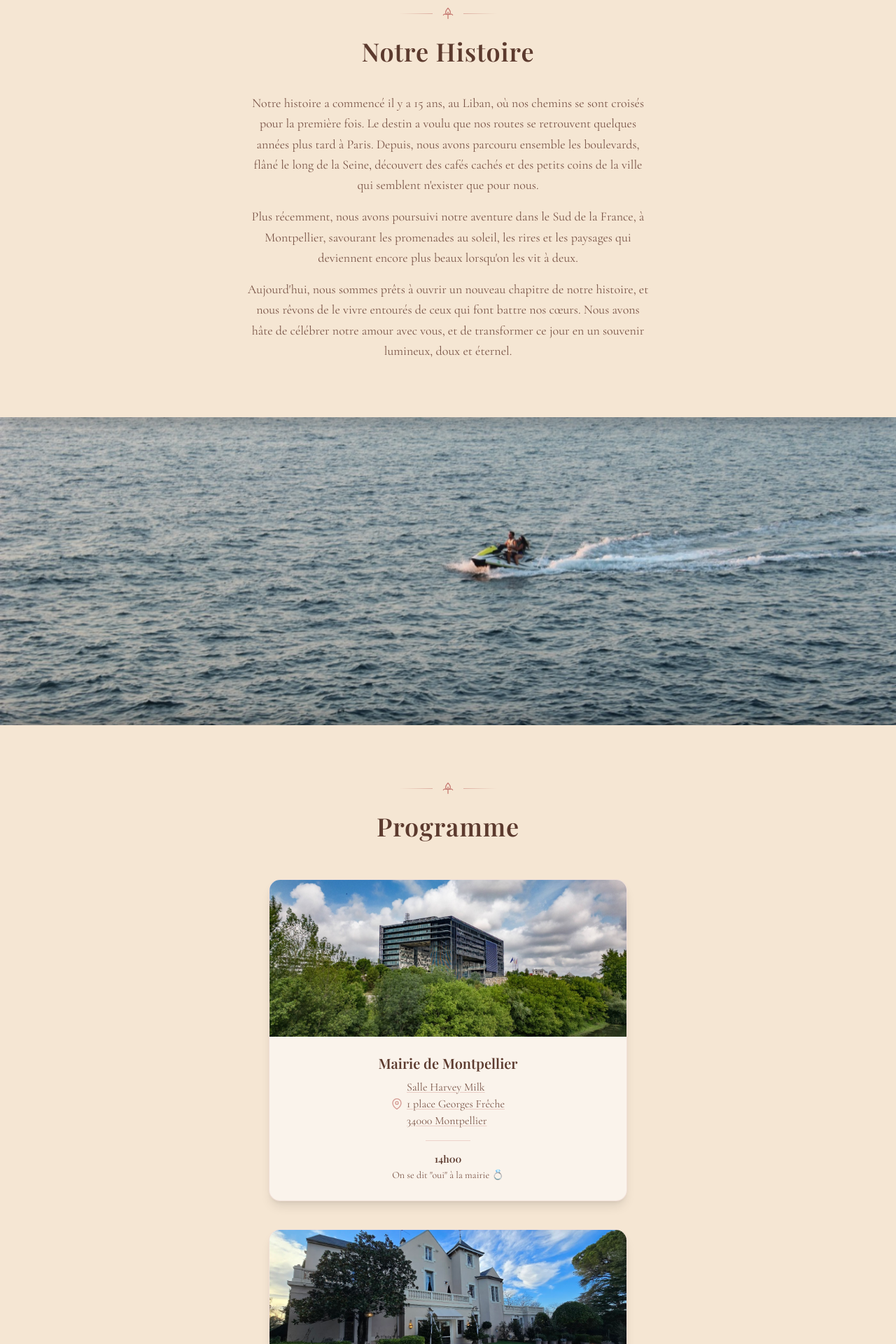
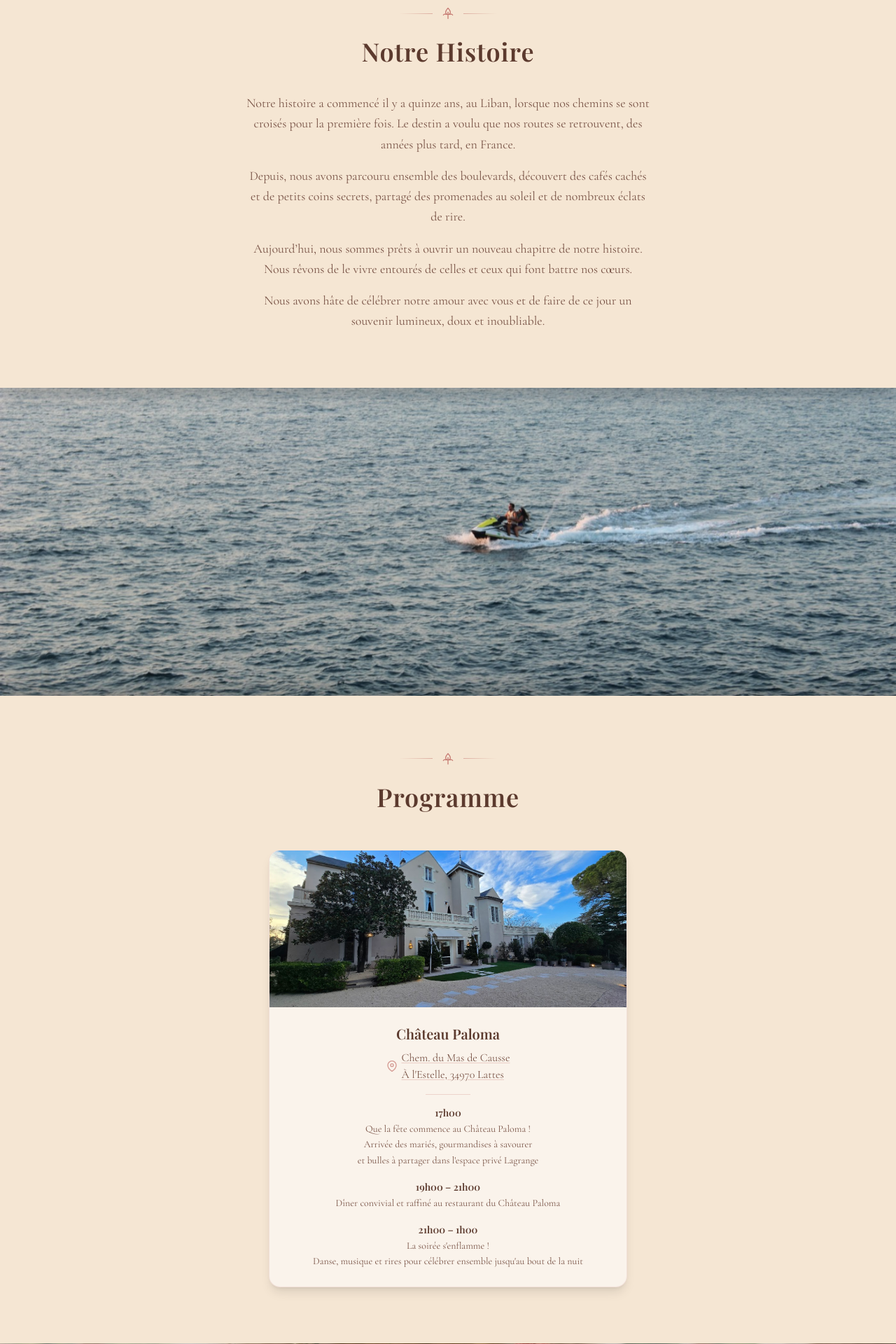
Before and after one commit to rm-wed/rm-wed.github.io, a React (Vite) app: page / in a window 1280 px wide. Shown: the part 1880-3800 px from the top of the page at 70% size. Built offline with nearby package versions, Linux system fonts and the light colour scheme; a web font is replaced by a local one.

Commit message:
remarques

```diff
--- a/src/App.tsx
+++ b/src/App.tsx
@@ -1,3 +1,4 @@
+import { useMemo } from "react";
 import { Hero } from "./components/Hero";
 import { WeddingInfo } from "./components/WeddingInfo";
 import { LoveStory } from "./components/LoveStory";
@@ -7,13 +8,21 @@ import { Contact } from "./components/Contact";
 import { PhotoDivider } from "./components/PhotoDivider";
 
 export default function App() {
+  const { plusOneAllowed, mairieInvited } = useMemo(() => {
+    const hash = window.location.hash;
+    return {
+      plusOneAllowed: hash.includes("i"),
+      mairieInvited: hash.includes("j"),
+    };
+  }, []);
+
   return (
     <main className="flex min-h-dvh flex-col">
       {/* 1 — Hero: full-screen couple photo */}
       <Hero />
 
       {/* 2 — Countdown, date pill, RSVP */}
-      <WeddingInfo />
+      <WeddingInfo plusOneAllowed={plusOneAllowed} mairieInvited={mairieInvited} />
 
       {/* Photo divider → love story */}
       <PhotoDivider src="/images/landscape_1_.jpg" />
@@ -25,7 +34,7 @@ export default function App() {
       <PhotoDivider src="/images/landscape_2.JPG" />
 
       {/* 4 — Schedule */}
-      <Schedule />
+      <Schedule showMairie={mairieInvited} />
 
       {/* Photo divider → registry */}
       <PhotoDivider src="/images/landscape_3.jpg" />
--- a/src/components/LoveStory.tsx
+++ b/src/components/LoveStory.tsx
@@ -13,24 +13,17 @@ export function LoveStory() {
 
       <ScrollReveal className="mx-auto mt-10 max-w-xl" delay={0.15}>
         <p className="font-body text-lg leading-relaxed text-wine-light">
-          Notre histoire a commencé il y a 15 ans, au Liban, où nos chemins se
-          sont croisés pour la première fois. Le destin a voulu que nos routes se
-          retrouvent quelques années plus tard à Paris. Depuis, nous avons
-          parcouru ensemble les boulevards, flâné le long de la Seine, découvert
-          des cafés cachés et des petits coins de la ville qui semblent
-          n'exister que pour nous.
+        Notre histoire a commencé il y a quinze ans, au Liban, lorsque nos chemins se sont croisés pour la première fois. Le destin a voulu que nos routes se retrouvent, des années plus tard, en France.
         </p>
         <p className="mt-4 font-body text-lg leading-relaxed text-wine-light">
-          Plus récemment, nous avons poursuivi notre aventure dans le Sud de la
-          France, à Montpellier, savourant les promenades au soleil, les rires
-          et les paysages qui deviennent encore plus beaux lorsqu'on les vit à
-          deux.
+        Depuis, nous avons parcouru ensemble des boulevards, découvert des cafés cachés et de petits coins secrets, partagé des promenades au soleil et de nombreux éclats de rire.
+
         </p>
         <p className="mt-4 font-body text-lg leading-relaxed text-wine-light">
-          Aujourd'hui, nous sommes prêts à ouvrir un nouveau chapitre de notre
-          histoire, et nous rêvons de le vivre entourés de ceux qui font battre
-          nos cœurs. Nous avons hâte de célébrer notre amour avec vous, et de
-          transformer ce jour en un souvenir lumineux, doux et éternel.
+        Aujourd’hui, nous sommes prêts à ouvrir un nouveau chapitre de notre histoire. Nous rêvons de le vivre entourés de celles et ceux qui font battre nos cœurs.
+        </p>
+        <p className="mt-4 font-body text-lg leading-relaxed text-wine-light">
+        Nous avons hâte de célébrer notre amour avec vous et de faire de ce jour un souvenir lumineux, doux et inoubliable.
         </p>
       </ScrollReveal>
     </section>
--- a/src/components/Registry.tsx
+++ b/src/components/Registry.tsx
@@ -8,7 +8,7 @@ export function Registry() {
       <ScrollReveal>
         <Ornament />
         <h2 className="mt-6 font-heading text-3xl font-semibold tracking-wide text-wine sm:text-4xl">
-          Registre
+          Cagnotte de mariage
         </h2>
       </ScrollReveal>
 
@@ -16,11 +16,10 @@ export function Registry() {
         <p className="font-body text-lg leading-relaxed text-wine-light">
           Nous avons hâte de partager ce jour unique avec vous !
           <br />
+          Si vous souhaitez nous faire un petit présent, veuillez cliquer sur
+          le lien ci-dessous.
+          <br />
           Votre présence est le plus beau des cadeaux.
-          <br />
-          Si vous souhaitez nous faire un petit présent, vous pouvez ajouter une
-          touche de magie à cette journée et contribuer à rendre chaque moment
-          encore plus joyeux !
         </p>
       </ScrollReveal>
 
--- a/src/components/RsvpModal.tsx
+++ b/src/components/RsvpModal.tsx
@@ -1,17 +1,19 @@
 import { AnimatePresence, motion } from "framer-motion";
-import { useEffect, useMemo, useState } from "react";
+import { useEffect, useState } from "react";
 
 interface Props {
   open: boolean;
   onClose: () => void;
+  plusOneAllowed: boolean;
+  mairieInvited: boolean;
 }
 
-const GOOGLE_SCRIPT_URL = "https://script.google.com/macros/s/AKfycbwMn2XCOIZ2dyLUKpHgVQOKrI8DmvW20gOYcPQ7TaVk5NMgXjoriOL2PmiUf0wqNxgT/exec"; // ← replace after deploying
+const GOOGLE_SCRIPT_URL = "https://script.google.com/macros/s/AKfycbwB8oyeGzNUP8qu5G546v4KRwjHzk5ozYW1nK4YQ-wzHoj-FA4Q_FvUeICz8E5FJb9s/exec"; // ← replace after deploying
 
 type Attendance = "yes" | "not-sure" | "no" | null;
 type PlusOne = "yes" | "not-sure" | "no" | null;
 
-export function RsvpModal({ open, onClose }: Props) {
+export function RsvpModal({ open, onClose, plusOneAllowed, mairieInvited }: Props) {
   const [firstName, setFirstName] = useState("");
   const [lastName, setLastName] = useState("");
   const [attendance, setAttendance] = useState<Attendance>(null);
@@ -21,12 +23,6 @@ export function RsvpModal({ open, onClose }: Props) {
   const [submitting, setSubmitting] = useState(false);
   const [submitted, setSubmitted] = useState(false);
   const [error, setError] = useState<string | null>(null);
-
-  // Check URL for +1 permission: yoursite.com/#i
-  const plusOneAllowed = useMemo(
-    () => window.location.hash === "#i",
-    [],
-  );
 
   // Lock body scroll while modal is open
   useEffect(() => {
@@ -87,6 +83,7 @@ export function RsvpModal({ open, onClose }: Props) {
       const now = new Date();
       const ts = `${now.getFullYear()}-${String(now.getMonth() + 1).padStart(2, "0")}-${String(now.getDate()).padStart(2, "0")} ${String(now.getHours()).padStart(2, "0")}:${String(now.getMinutes()).padStart(2, "0")}`;
       formData.append("timestamp", ts);
+      formData.append("mairieInvited", mairieInvited ? "yes" : "no");
 
       await fetch(GOOGLE_SCRIPT_URL, {
         method: "POST",
--- a/src/components/Schedule.tsx
+++ b/src/components/Schedule.tsx
@@ -28,14 +28,18 @@ const venues: Venue[] = [
     address: "Chem. du Mas de Causse\nÀ l'Estelle, 34970 Lattes",
     mapsUrl: "https://maps.google.com/?q=Chateau+Paloma+Lattes",
     schedule: [
-      { time: "17h00", description: "Que la fête commence au Château Paloma !\nArrivée triomphale des mariés, gourmandises à savourer \net bulles à partager dans l'espace privé Lagrange" },
+      { time: "17h00", description: "Que la fête commence au Château Paloma !\nArrivée des mariés, gourmandises à savourer \net bulles à partager dans l'espace privé Lagrange" },
       { time: "19h00 – 21h00", description: "Dîner convivial et raffiné au restaurant du Château Paloma" },
       { time: "21h00 – 1h00", description: "La soirée s'enflamme ! \nDanse, musique et rires pour célébrer ensemble jusqu'au bout de la nuit" },
     ],
   },
 ];
 
-export function Schedule() {
+export function Schedule({ showMairie = false }: { showMairie?: boolean }) {
+  const displayed = showMairie
+    ? venues
+    : venues.filter((v) => v.name !== "Mairie de Montpellier");
+
   return (
     <section className="relative z-10 bg-parchment px-6 py-20 text-center shadow-[0_-10px_30px_rgba(0,0,0,0.18),0_10px_30px_rgba(0,0,0,0.18)]">
       <ScrollReveal>
@@ -46,7 +50,7 @@ export function Schedule() {
       </ScrollReveal>
 
       <div className="mx-auto mt-14 flex max-w-lg flex-col gap-10">
-        {venues.map((v, i) => (
+        {displayed.map((v, i) => (
           <ScrollReveal key={v.name} delay={0.15 * i}>
             <VenueCard venue={v} />
           </ScrollReveal>
--- a/src/components/WeddingInfo.tsx
+++ b/src/components/WeddingInfo.tsx
@@ -5,7 +5,12 @@ import { ScrollReveal } from "./ScrollReveal";
 import { Ornament } from "./Ornament";
 import { RsvpModal } from "./RsvpModal";
 
-export function WeddingInfo() {
+interface Props {
+  plusOneAllowed: boolean;
+  mairieInvited: boolean;
+}
+
+export function WeddingInfo({ plusOneAllowed, mairieInvited }: Props) {
   const time = useCountdown(WEDDING_DATE);
   const [rsvpOpen, setRsvpOpen] = useState(false);
 
@@ -53,7 +58,12 @@ export function WeddingInfo() {
         </button>
       </ScrollReveal>
 
-      <RsvpModal open={rsvpOpen} onClose={() => setRsvpOpen(false)} />
+      <RsvpModal
+        open={rsvpOpen}
+        onClose={() => setRsvpOpen(false)}
+        plusOneAllowed={plusOneAllowed}
+        mairieInvited={mairieInvited}
+      />
     </section>
   );
 }
```
